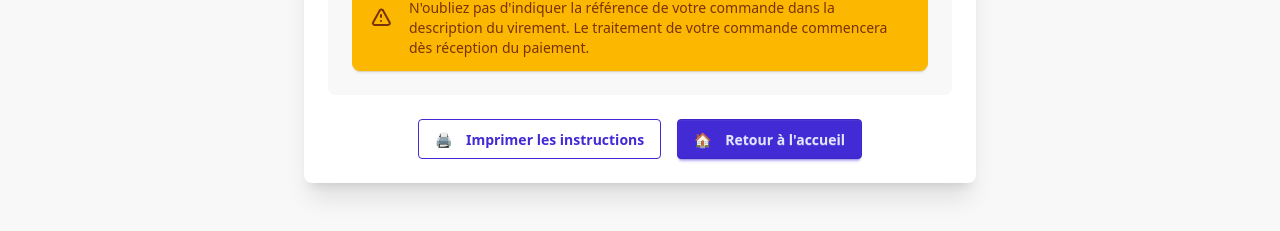
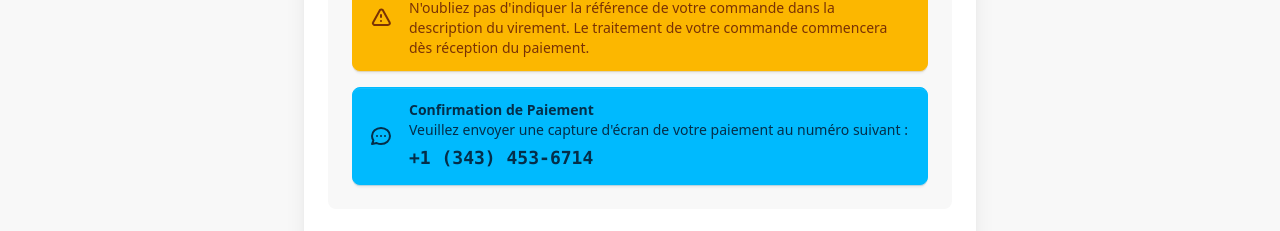
Before and after one commit to zidane2001/WoodShot, a React (Vite) app in the folder frontend/: page /payment/success in a window 1280 px wide. Shown: the part 682-913 px from the top of the page. Built offline with nearby package versions, Linux system fonts and the light colour scheme; no server answers.

Commit message:
Fix CORS issue and add payment screenshot request message
- Add localhost:5174 to backend CORS allowed origins
- Switch frontend to use local backend for development
- Add screenshot request message to payment success page

```diff
--- a/frontend/src/components/PaymentSuccess.tsx
+++ b/frontend/src/components/PaymentSuccess.tsx
@@ -142,6 +142,21 @@ const PaymentSuccess: React.FC = () => {
                       </div>
                     </div>
                   </div>
+
+                  <div className="alert alert-info">
+                    <svg xmlns="http://www.w3.org/2000/svg" fill="none" viewBox="0 0 24 24" className="stroke-current shrink-0 h-6 w-6">
+                      <path strokeLinecap="round" strokeLinejoin="round" strokeWidth="2" d="M8 12h.01M12 12h.01M16 12h.01M21 12c0 4.418-4.03 8-9 8a9.863 9.863 0 01-4.255-.949L3 20l1.395-3.72C3.512 15.042 3 13.574 3 12c0-4.418 4.03-8 9-8s9 3.582 9 8z"></path>
+                    </svg>
+                    <div>
+                      <div className="font-bold">Confirmation de Paiement</div>
+                      <div className="text-sm">
+                        Veuillez envoyer une capture d'écran de votre paiement au numéro suivant :
+                        <div className="font-mono font-bold text-lg mt-1">
+                          +1 (343) 453-6714
+                        </div>
+                      </div>
+                    </div>
+                  </div>
                 </div>
 
                 <div className="flex flex-col sm:flex-row gap-4 justify-center">
```
Also changed, not shown: 2 other files (tests, documents, lock files or other folders).
